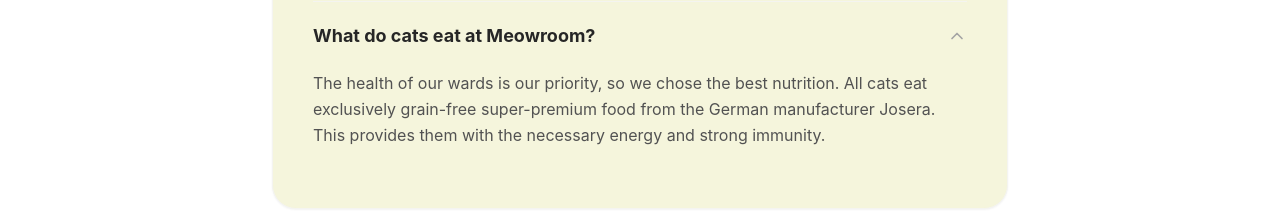
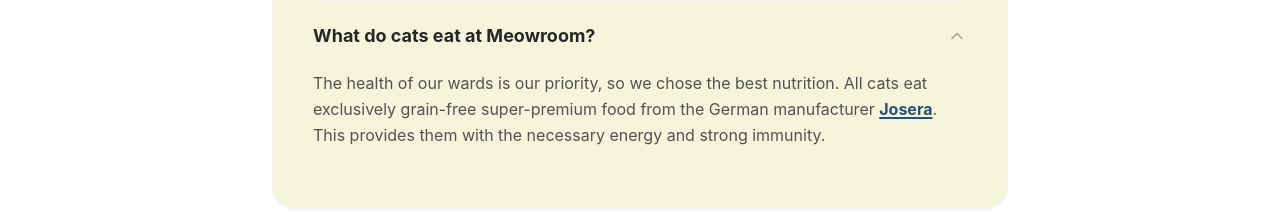
Before and after one commit to Menta1ik/meowroom, a React (Vite) app: page / in a window 1280 px wide. Both pictures are taken after a click on the button "What do cats eat at Meowroom?". Shown: the part 4042-4260 px from the top of the page. Built offline with nearby package versions, Linux system fonts and the light colour scheme.

Commit message:
content: add link to Josera website in FAQ section

```diff
--- a/src/components/sections/FAQSection.tsx
+++ b/src/components/sections/FAQSection.tsx
@@ -1,5 +1,5 @@
 import React, { useState } from 'react';
-import { useTranslation } from 'react-i18next';
+import { useTranslation, Trans } from 'react-i18next';
 import { motion, AnimatePresence } from 'framer-motion';
 import { ChevronDown } from 'lucide-react';
 
@@ -29,7 +29,20 @@ const FAQItem = ({ question, answer }: { question: string; answer: string }) =>
             className="overflow-hidden"
           >
             <p className="pb-5 text-neutral-600 leading-relaxed">
-              {answer}
+              <Trans
+                defaults={answer}
+                components={[
+                  <a
+                    href="https://josera.ua/ua/"
+                    target="_blank"
+                    rel="noopener noreferrer"
+                    className="font-bold text-primary-600 hover:text-primary-700 underline decoration-2 underline-offset-2 transition-colors"
+                    key="0"
+                  >
+                    Josera
+                  </a>
+                ]}
+              />
             </p>
           </motion.div>
         )}
--- a/src/locales/en.json
+++ b/src/locales/en.json
@@ -64,7 +64,7 @@
       },
       "feeding": {
         "q": "What do cats eat at Meowroom?",
-        "a": "The health of our wards is our priority, so we chose the best nutrition. All cats eat exclusively grain-free super-premium food from the German manufacturer Josera. This provides them with the necessary energy and strong immunity."
+        "a": "The health of our wards is our priority, so we chose the best nutrition. All cats eat exclusively grain-free super-premium food from the German manufacturer <0>Josera</0>. This provides them with the necessary energy and strong immunity."
       }
     }
   },
--- a/src/locales/uk.json
+++ b/src/locales/uk.json
@@ -64,7 +64,7 @@
       },
       "feeding": {
         "q": "Чим харчуються котики в Meowroom?",
-        "a": "Здоров'я наших підопічних для нас на першому місці, тому ми обрали найкраще харчування. Всі котики їдять виключно беззернові корми супер-преміум класу від німецького виробника Josera. Це забезпечує їм необхідну енергію та міцний імунітет."
+        "a": "Здоров'я наших підопічних для нас на першому місці, тому ми обрали найкраще харчування. Всі котики їдять виключно беззернові корми супер-преміум класу від німецького виробника <0>Josera</0>. Це забезпечує їм необхідну енергію та міцний імунітет."
       }
     }
   },
```
